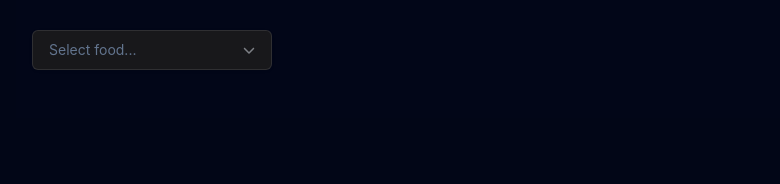
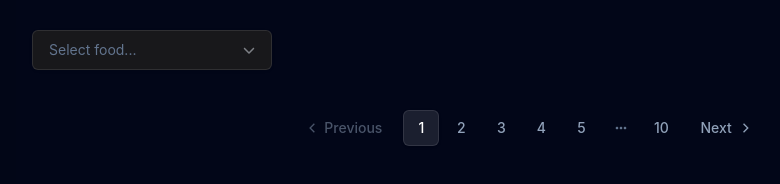
Before and after one commit to apase95/Component-Collection, a React (Vite) app: page / in a window 1280 px wide. Shown: the part 8678-8862 px from the top of the page, without its empty margins (240-1020 px from the left). Before the commit the page ends 8796 px from the top, so only its background shows below. Built offline with nearby package versions, Linux system fonts and the light colour scheme; no server answers.

Commit message:
ADD: Base Pagination Elements and Hook Control Page

```diff
--- /dev/null
+++ b/src/components/base/Pagination.tsx
@@ -0,0 +1,164 @@
+import React from "react";
+import { cn } from "../../libs/utils";
+import { CgChevronLeft, CgChevronRight, CgMoreAlt } from "react-icons/cg";
+
+
+interface PaginationLinkProps extends React.AnchorHTMLAttributes<HTMLAnchorElement> {
+    isActive?: boolean;
+    size?: "default" | "sm" | "icon";
+}
+const Pagination = React.forwardRef<
+    HTMLElement,
+    React.ComponentProps<"nav">
+>(({ className, ...props }, ref) => (
+
+    <nav
+        ref={ref}
+        role="navigation"
+        aria-label="pagination"
+        className={cn("mx-auto flex w-full justify-center", className)}
+        {...props}
+    />
+));
+Pagination.displayName = "Pagination";
+
+
+const PaginationContent = React.forwardRef<
+    HTMLUListElement,
+    React.ComponentProps<"ul">
+>(({ className, ...props }, ref) => (
+
+    <ul
+        ref={ref}
+        className={cn(
+            "flex flex-row items-center gap-1",
+            className
+        )}
+        {...props}
+    />
+));
+PaginationContent.displayName = "PaginationContent";
+
+
+const PaginationItem = React.forwardRef<
+    HTMLLIElement,
+    React.ComponentProps<"li">
+>(({ className, ...props }, ref) => (
+
+    <li
+        ref={ref}
+        className={cn(
+            "",
+            className
+        )}
+        {...props}
+    />
+));
+PaginationItem.displayName = "PaginationItem";
+
+
+const PaginationLink = React.forwardRef<
+    HTMLAnchorElement,
+    PaginationLinkProps
+>(({
+    className,
+    isActive,
+    size = "default",
+    ...props
+}, ref) => (
+
+    <a
+        ref={ref}
+        aria-current={isActive ? "page" : undefined}
+        className={cn(
+            "flex-center whitespace-nowrap rounded-md",
+            "text-sm font-medium transition-colors cursor-pointer select-none",
+            "focus-visible:outline-none focus-visible:ring-2 focus-visible:ring-white/20",
+            size === "default" && "h-9 px-4 py-2",
+            size === "sm" && "h-8 px-3",
+            size === "icon" && "h-9 w-9",
+            isActive
+                ? "bg-white/10 text-white border border-white/10 shadow-sm"
+                : "text-slate-400 hover:bg-white/5 hover:text-white border border-transparent",
+            className
+        )}
+        {...props}
+    />
+));
+PaginationLink.displayName = "PaginationLink";
+
+
+const PaginationPrevious = React.forwardRef<
+    HTMLAnchorElement,
+    React.ComponentProps<typeof PaginationLink>
+>(({ className, ...props }, ref) => (
+
+    <PaginationLink
+        aria-label="Go to previous page"
+        size="default"
+        className={cn(
+            "gap-1 pl-2.5",
+            className
+        )}
+        ref={ref}
+        {...props}
+    >
+        <CgChevronLeft className="h-4 w-4" />
+        <span>Previous</span>
+    </PaginationLink>
+));
+PaginationPrevious.displayName = "PaginationPrevious";
+
+
+const PaginationNext = React.forwardRef<
+    HTMLAnchorElement,
+    React.ComponentProps<typeof PaginationLink>
+>(({ className, ...props }, ref) => (
+
+    <PaginationLink
+        aria-label="Go to next page"
+        size="default"
+        className={cn(
+            "gap-1 pr-2.5",
+            className
+        )}
+        ref={ref}
+        {...props}
+    >
+        <span>Next</span>
+        <CgChevronRight className="h-4 w-4" />
+    </PaginationLink>
+));
+PaginationNext.displayName = "PaginationNext";
+
+
+const PaginationEllipsis = React.forwardRef<
+    HTMLSpanElement,
+    React.ComponentProps<"span">
+>(({ className, ...props }, ref) => (
+
+    <span
+        ref={ref}
+        aria-hidden
+        className={cn(
+            "w-9 h-9 flex-center text-slate-500",
+            className
+        )}
+        {...props}
+    >
+        <CgMoreAlt className="h-4 w-4" />
+        <span className="sr-only">More pages</span>
+    </span>
+));
+PaginationEllipsis.displayName = "PaginationEllipsis";
+
+
+export {
+    Pagination,
+    PaginationContent,
+    PaginationEllipsis,
+    PaginationItem,
+    PaginationLink,
+    PaginationNext,
+    PaginationPrevious,
+};
--- /dev/null
+++ b/src/components/forms/PaginationForm.tsx
@@ -0,0 +1,92 @@
+import { useState } from "react";
+import {
+    Pagination,
+    PaginationContent,
+    PaginationEllipsis,
+    PaginationItem,
+    PaginationLink,
+    PaginationNext,
+    PaginationPrevious,
+} from "../base/Pagination";
+import { usePagination, DOTS } from "../../hooks/usePagination";
+
+
+export const PaginationForm = () => {
+    const [currentPage, setCurrentPage] = useState(1);
+
+    const totalItems = 100;
+    const itemsPerPage = 10;
+
+    const paginationRange = usePagination({
+        currentPage,
+        totalCount: totalItems,
+        siblingCount: 1,
+        pageSize: itemsPerPage,
+    });
+
+    const onPageChange = (pageNumber: number) => {
+        setCurrentPage(pageNumber);
+    };
+
+    if (currentPage === 0 || (paginationRange && paginationRange.length < 2)) {
+        return null;
+    }
+
+    return (
+        <div className="flex-col-center p-10 gap-4">
+
+            <Pagination>
+                <PaginationContent>
+                    <PaginationItem>
+                        <PaginationPrevious
+                            onClick={() => onPageChange(currentPage - 1)}
+                            className={
+                                currentPage === 1
+                                ? "pointer-events-none opacity-50"
+                                : ""
+                            }
+                        />
+                    </PaginationItem>
+
+                    {paginationRange?.map((pageNumber, index) => {
+                        if (pageNumber === DOTS) {
+                            return (
+                                <PaginationItem key={`dots-${index}`}>
+                                    <PaginationEllipsis />
+                                </PaginationItem>
+                            );
+                        }
+
+                        return (
+                            <PaginationItem key={pageNumber}>
+                                <PaginationLink
+                                    href="#"
+                                    size="icon"
+                                    isActive={pageNumber === currentPage}
+                                    onClick={(e) => {
+                                        e.preventDefault();
+                                        onPageChange(pageNumber as number);
+                                    }}
+                                >
+                                    {pageNumber}
+                                </PaginationLink>
+                            </PaginationItem>
+                        );
+                    })}
+
+                    <PaginationItem>
+                        <PaginationNext
+                            onClick={() => onPageChange(currentPage + 1)}
+                            className={
+                                currentPage === paginationRange?.[paginationRange.length - 1]
+                                ? "pointer-events-none opacity-50"
+                                : ""
+                            }
+                        />
+                    </PaginationItem>
+
+                </PaginationContent>
+            </Pagination>
+        </div>
+    );
+};
--- /dev/null
+++ b/src/hooks/usePagination.tsx
@@ -0,0 +1,62 @@
+import { useMemo } from "react";
+
+export const DOTS = "...";
+
+const range = (start: number, end: number) => {
+  let length = end - start + 1;
+  return Array.from({ length }, (_, idx) => idx + start);
+};
+
+interface UsePaginationProps {
+  totalCount: number;
+  pageSize: number;
+  siblingCount?: number;
+  currentPage: number;
+}
+
+export const usePagination = ({
+  totalCount,
+  pageSize,
+  siblingCount = 1,
+  currentPage,
+}: UsePaginationProps) => {
+
+  const paginationRange = useMemo(() => {
+    const totalPageCount = Math.ceil(totalCount / pageSize);
+
+    const totalPageNumbers = siblingCount + 5;
+    if (totalPageNumbers >= totalPageCount) {
+      return range(1, totalPageCount);
+    }
+
+    const leftSiblingIndex = Math.max(currentPage - siblingCount, 1);
+    const rightSiblingIndex = Math.min(currentPage + siblingCount, totalPageCount);
+
+    const shouldShowLeftDots = leftSiblingIndex > 2;
+    const shouldShowRightDots = rightSiblingIndex < totalPageCount - 2;
+
+    const firstPageIndex = 1;
+    const lastPageIndex = totalPageCount;
+
+    if (!shouldShowLeftDots && shouldShowRightDots) {
+      let leftItemCount = 3 + 2 * siblingCount;
+      let leftRange = range(1, leftItemCount);
+      return [...leftRange, DOTS, totalPageCount];
+    }
+
+    if (shouldShowLeftDots && !shouldShowRightDots) {
+      let rightItemCount = 3 + 2 * siblingCount;
+      let rightRange = range(totalPageCount - rightItemCount + 1, totalPageCount);
+      return [firstPageIndex, DOTS, ...rightRange];
+    }
+
+    if (shouldShowLeftDots && shouldShowRightDots) {
+      let middleRange = range(leftSiblingIndex, rightSiblingIndex);
+      return [firstPageIndex, DOTS, ...middleRange, DOTS, lastPageIndex];
+    }
+
+    return [];
+  }, [totalCount, pageSize, siblingCount, currentPage]);
+
+  return paginationRange;
+};
--- a/src/pages/DemoPage.tsx
+++ b/src/pages/DemoPage.tsx
@@ -22,6 +22,7 @@ import { PasswordForm } from "../components/forms/PasswordForm";
 import { TabsForm } from "../components/forms/TabsForm";
 import { Progress } from "../components/base/Progress";
 import { SelectForm } from "../components/forms/SelectForm";
+import { PaginationForm } from "../components/forms/PaginationForm";
 
 
 export const DemoPage = () => {
@@ -119,6 +120,8 @@ export const DemoPage = () => {
 
                     <SelectForm />
 
+                    <PaginationForm />
+
                     {/* <PageLoader message="Loading..." /> */}
 
                 </div>
```
